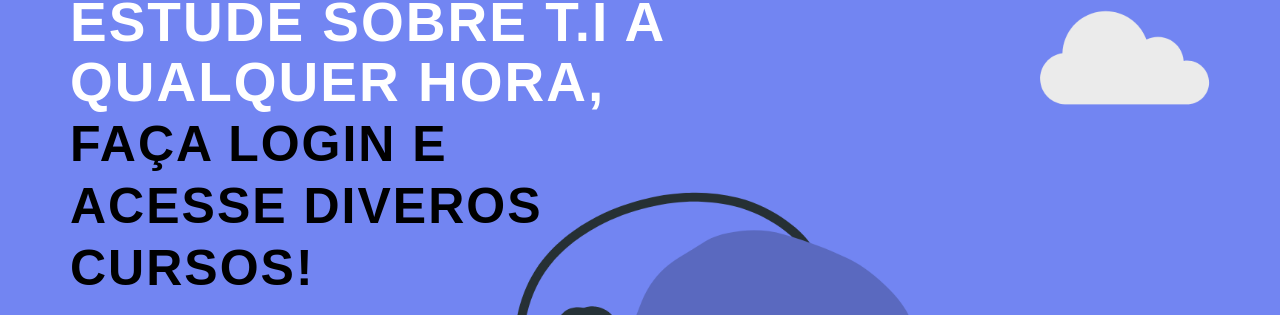
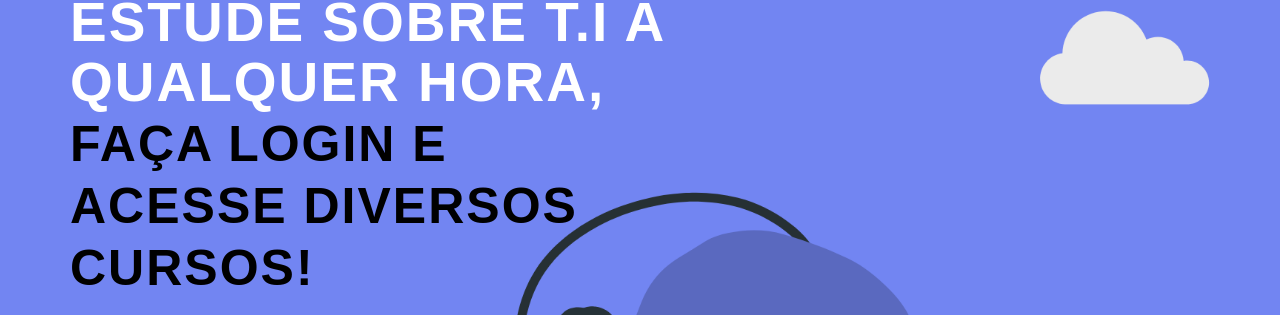
Before and after one commit to Tallia-Sousa/Projeto-JA, a plain HTML site: page index.html in a window 1280 px wide. Shown: the part 142-457 px from the top of the page. Drawn offline with Linux system fonts and the light colour scheme; a web font is replaced by a local one.

Commit message:
Correção Erros ortográficos

```diff
--- a/index.html
+++ b/index.html
@@ -24,7 +24,7 @@
         </header>
         <div class="content">
             <div class="info">
-                <h2>Estude sobre T.I a qualquer hora, <br><span>Faça login e acesse diveros cursos!</span></h2>
+                <h2>Estude sobre T.I a qualquer hora, <br><span>Faça login e acesse diversos cursos!</span></h2>
                 <a href="Login.html" class="info-btn">LOGIN</a>
             </div>
 
```
